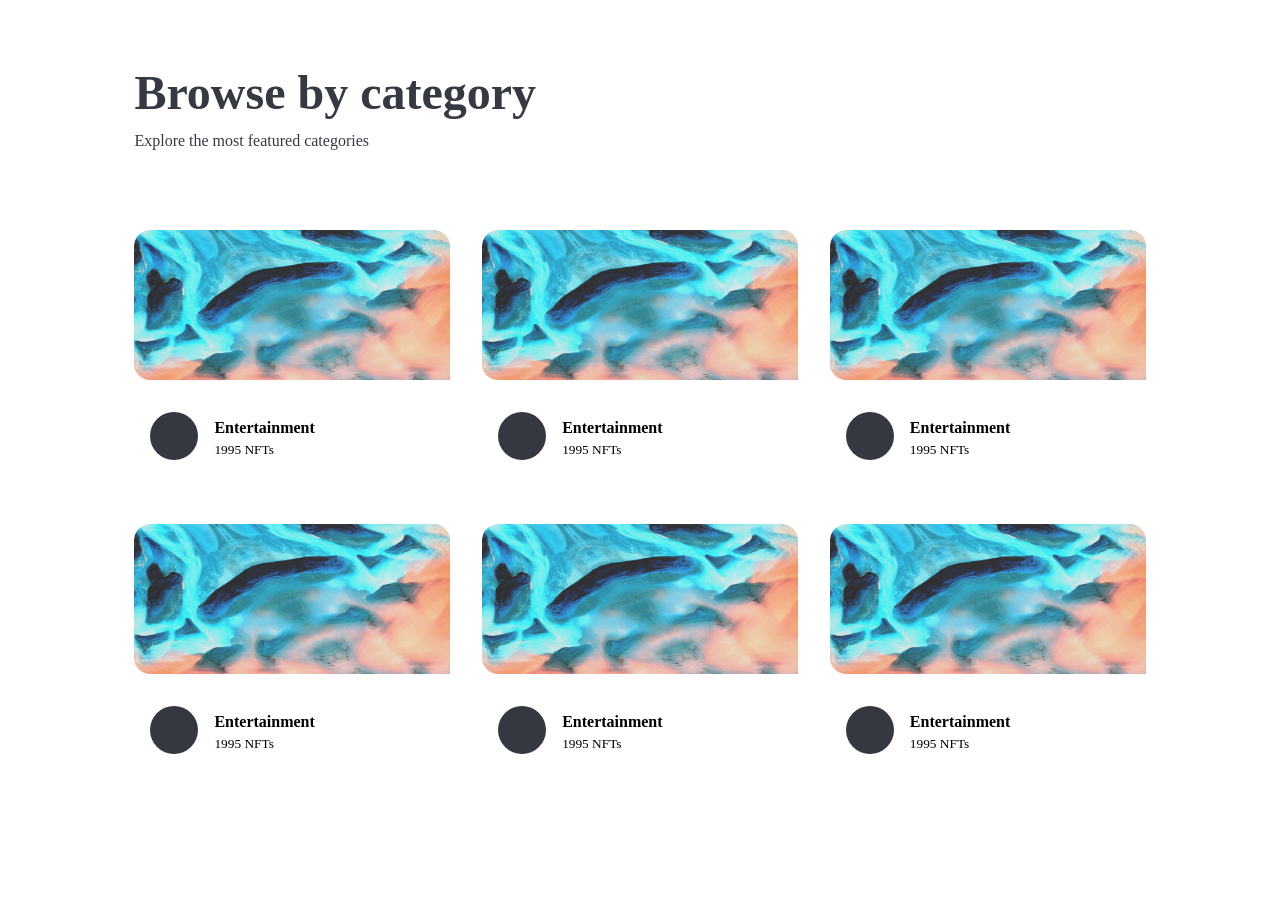
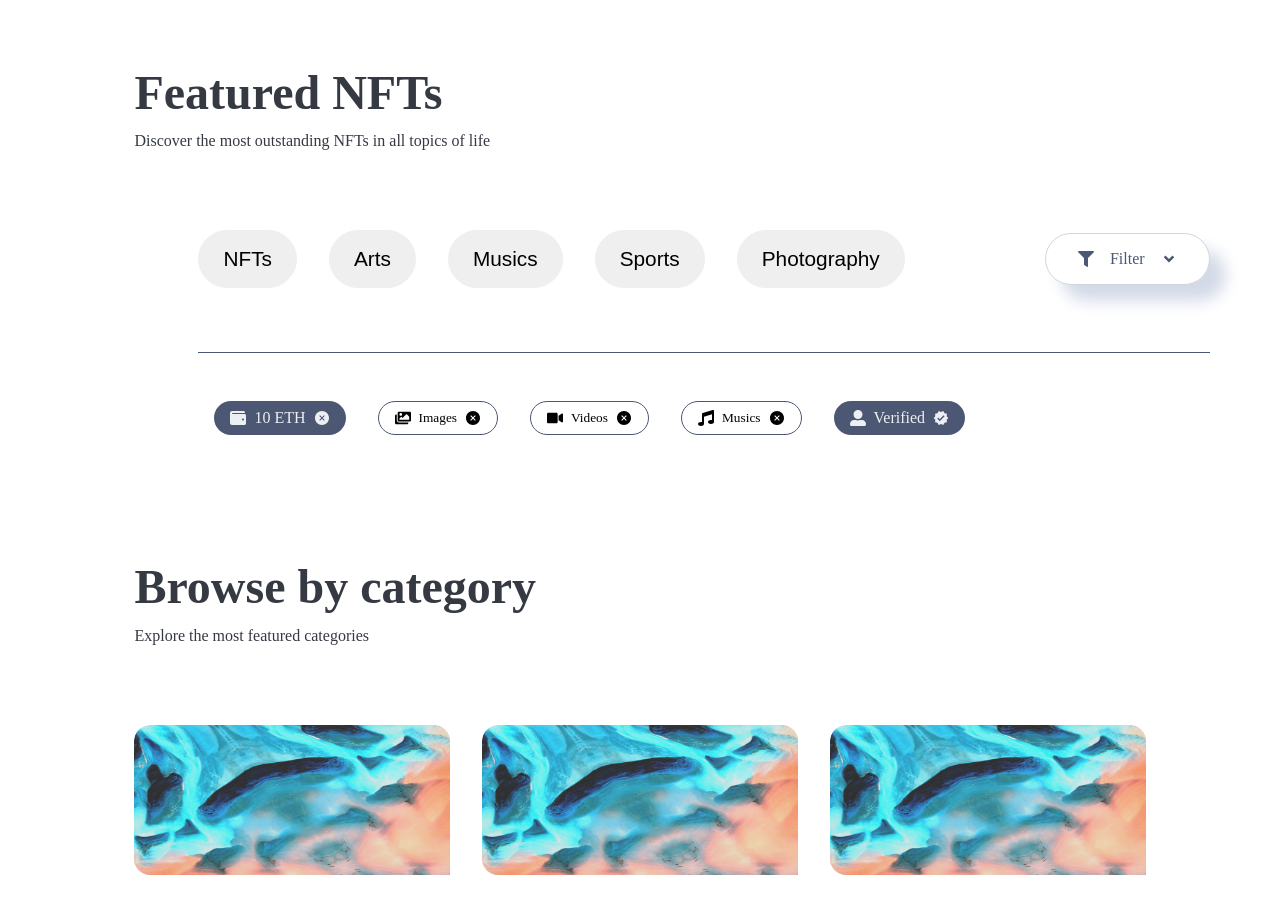
Before and after one commit to sinaata25/NFT-Market, a Next.js app: page / in a window 1280 px wide. Shown: the part 2420-3325 px from the top of the page. Built offline with nearby package versions, Linux system fonts and the light colour scheme.

Commit message:
filter section completed

```diff
--- a/components/Category/Category.module.css
+++ b/components/Category/Category.module.css
@@ -11,6 +11,7 @@
     overflow: hidden;
     cursor: pointer;
     padding-bottom: 1rem;
+
 }
 .box_category{
     width: 80%;
--- a/components/ComponentIndex.js
+++ b/components/ComponentIndex.js
@@ -7,4 +7,6 @@
 import Subscribe from "./Subscribe/Subscribe";
 import Title from "./Title/title";
 import Category from "./Category/Category";
-export {Button,Footer,NavBar,HeroSection,Service,BigNftSlider,Subscribe,Title,Category};
+import Filter from "./Filter/Filter";
+
+export {Button,Footer,NavBar,HeroSection,Service,BigNftSlider,Subscribe,Title,Category,Filter};
--- /dev/null
+++ b/components/Filter/Filter.jsx
@@ -0,0 +1,107 @@
+import React,{useState} from 'react'
+import { FaFilter,FaAngleDown,FaAngleUp,FaWallet,FaMusic,FaVideo,FaImages,FaUserAlt} from 'react-icons/fa'
+import { AiFillCloseCircle } from 'react-icons/ai'
+import { MdVerified } from 'react-icons/md'
+import { TiTick } from 'react-icons/ti'
+//Internal Import
+import Style from "./Filter.module.css"
+import images from "../../img"
+
+const Filter = () => {
+    const [filter,setFilter]=useState(true);
+    const [image,setImage]=useState(true);
+    const [video,setVideo]=useState(true);
+    const [music,setMusic]=useState(true);
+    //Function Section
+    const openFilter=()=>{
+        if(!filter){
+            setFilter(true);
+        }else{
+            setFilter(false);
+        }
+    }
+
+    const openimage=()=>{
+        if(!image){
+            setImage(true);
+        }else{
+            setImage(false);
+        }
+    }
+    const openVideo=()=>{
+        if(!video){
+            setVideo(true);
+        }else{
+            setVideo(false);
+        }
+    }
+    const openMusic=()=>{
+        if(!music){
+            setMusic(true);
+        }else{
+            setMusic(false);
+        }
+    }
+
+  return (
+    <div className={Style.filter} >
+        <div className={Style.filter_box} >
+            <div className={Style.filter_box_left} >
+                <button onClick={()=>{}}>NFTs</button>
+                <button onClick={()=>{}}>Arts</button>
+                <button onClick={()=>{}}>Musics</button>
+                <button onClick={()=>{}}>Sports</button>
+                <button onClick={()=>{}}>Photography</button>
+            </div>
+            <div className={Style.filter_box_right} >
+                <div className={Style.filter_box_right_box} onClick={()=>openFilter()}  >
+                    <FaFilter/>
+                    <span>Filter</span> {filter?<FaAngleDown/>:<FaAngleUp/>}
+                </div>
+            </div>
+        </div>
+
+    {
+        filter && (
+            <div className={Style.filter_box_items} >
+                    <div className={Style.filter_box_items_box} >
+                        <div className={Style.filter_box_items_box_item} >
+                            <FaWallet/> <span>10 ETH</span>
+                            <AiFillCloseCircle/>
+                        </div>
+                    </div>
+                    <div className={Style.filter_box_items_box} >
+                        <div className={Style.filter_box_items_box_item_trans}  onClick={()=>openimage()}  >
+                            <FaImages/><small>Images</small>
+                            {image ? <AiFillCloseCircle/>:<TiTick/>}
+                        </div>
+                    </div>
+                    <div className={Style.filter_box_items_box} >
+                       <div className={Style.filter_box_items_box_item_trans}  onClick={()=>openVideo()} >
+                            <FaVideo/><small>Videos</small>
+                            {video?<AiFillCloseCircle/>:<TiTick/>}
+                       </div>
+                    </div>
+
+                    <div className={Style.filter_box_items_box} >
+                       <div className={Style.filter_box_items_box_item_trans}  onClick={()=>openMusic()} >
+                            <FaMusic/><small>Musics</small>
+                            {music?<AiFillCloseCircle/>:<TiTick/>}
+                       </div>
+                    </div>
+
+                    <div className={Style.filter_box_items_box} >
+                       <div className={Style.filter_box_items_box_item}  >
+                            <FaUserAlt/><span>Verified</span>
+                            <MdVerified/>
+                       </div>
+                    </div>
+            </div>
+        )
+    }
+
+    </div>
+  )
+}
+
+export default Filter
--- /dev/null
+++ b/components/Filter/Filter.module.css
@@ -0,0 +1,180 @@
+.filter{
+    padding: 4rem;
+    width: 100%;
+}
+.filter_box{
+    width: 80%;
+    margin: 0 auto;
+    display: flex;
+    align-items: center;
+    justify-content: space-between;
+    padding-bottom: 4rem;
+}
+.filter_box_left{
+    display: flex;
+    gap: 2rem;
+}
+
+.filter_box_right_box{
+    border: 1px solid #4c577341;
+    padding: 1rem 2rem;
+    border-radius: 2rem;
+    color: #4c5773;
+    box-shadow: 1rem 1rem 1rem #d3dae7,
+    -1rem -1rem 1rem #fff;
+    cursor: pointer;
+    display: flex;
+    align-items: center;
+    gap: 1rem;
+}
+
+.filter_box_left button{
+    border: none;
+    outline: none;
+    padding: 1rem 1.5rem;
+    border-radius: 2rem;
+    border: 1px solid #ecf0f3;
+    transition: all .3s ease-in;
+    font-size: 1.3rem;
+    cursor: pointer;
+}
+
+.filter_box_left button:hover{
+    border: 1px solid #4c5773;
+    color: #4c5773;
+    box-shadow: 1rem 1rem 1rem #d3dae7,
+    -1rem -1rem 1rem #fff;
+}
+.filter_box_items{
+    width: 80%;
+    margin: 0 auto;
+    display: flex;
+    padding: 2rem 0;
+    border-top: 1px solid #4c5773;
+}
+.filter_box_items_box{
+    padding: 1rem;
+}
+.filter_box_items_box_item{
+    background-color: #4c5773;
+    padding: .5rem 1rem;
+    border-radius: 2rem;
+    color: #ecf0f3;
+    cursor: pointer;
+    display: flex;
+    align-items: center;
+    gap: .5rem;
+}
+
+.filter_box_items_box_item_trans{
+    border: 1px solid #4c5773 ;
+    padding: .5rem 1rem;
+    border-radius: 2rem;
+    cursor: pointer;
+    display: flex;
+    align-items: center;
+    gap: .5rem;
+}
+
+
+
+
+@media screen and (min-device-width:320px) and (max-device-width:375px) {
+    .filter_box{
+        display: grid;
+        gap: 4rem;
+        width: 90%;
+    }
+    .filter_box_left{
+        display: grid;
+        grid-template-columns: repeat(3,1fr);
+        gap: .5rem;
+    }
+    .filter_box_left button{
+        padding: .2rem;
+    }
+    .filter_box_items{
+        display: grid;
+        width: 90%;
+        grid-template-columns: 2,1fr;
+    }
+    .filter_box_right_box{
+        display: flex;
+        align-items: center;
+        justify-content: center;
+        gap: 4rem;
+        padding-inline: 2rem;
+    }
+    .filter_box_items_box_item{
+        justify-content: space-between;
+    }
+    .filter_box_items_box_item_trans{
+        justify-content: space-between;
+    }
+}
+
+@media screen and (min-device-width:377px) and (max-device-width:425px) {
+    .filter_box{
+        display: grid;
+        gap: 4rem;
+        width: 90%;
+    }
+    .filter_box_left{
+        display: grid;
+        grid-template-columns: repeat(3,1fr);
+    }
+    .filter_box_left button{
+        padding: 1rem;
+    }
+    .filter_box_items{
+        display: grid;
+        width: 90%;
+        grid-template-columns: 2,1fr;
+    }
+    .filter_box_right_box{
+        display: flex;
+        align-items: center;
+        justify-content: center;
+        gap: 4rem;
+        padding-inline: 2rem;
+    }
+    .filter_box_items_box_item{
+        justify-content: space-between;
+    }
+    .filter_box_items_box_item_trans{
+        justify-content: space-between;
+    }
+}
+
+@media screen and (min-device-width:427px) and (max-device-width:786px) {
+    .filter_box{
+        display: grid;
+        gap: 4rem;
+        width: 90%;
+    }
+    .filter_box_left{
+        display: grid;
+        grid-template-columns: repeat(3,1fr);
+    }
+    .filter_box_left button{
+        padding: 1rem;
+    }
+    .filter_box_items{
+        display: grid;
+        width: 90%;
+        grid-template-columns: 2,1fr;
+    }
+    .filter_box_right_box{
+        display: flex;
+        align-items: center;
+        justify-content: center;
+        gap: 4rem;
+        padding-inline: 2rem;
+    }
+    .filter_box_items_box_item{
+        justify-content: space-between;
+    }
+    .filter_box_items_box_item_trans{
+        justify-content: space-between;
+    }
+}
--- a/pages/index.js
+++ b/pages/index.js
@@ -1,7 +1,7 @@
 import React from 'react'
 //Internal Import
 import Style from "../styles/index.module.css"
-import {HeroSection,Service,BigNftSlider,Subscribe,Title,Category} from "../components/ComponentIndex"
+import {HeroSection,Service,BigNftSlider,Subscribe,Title,Category,Filter} from "../components/ComponentIndex"
 
 const Home = () => {
   return (
@@ -9,6 +9,8 @@
       <HeroSection/>
       <Service/>
       <BigNftSlider/>
+      <Title heading="Featured NFTs"  paragraph="Discover the most outstanding NFTs in all topics of life" />
+      <Filter/>
       <Title heading="Browse by category"  paragraph="Explore the most featured categories" />
       <Category/>
       <Subscribe/>
```
